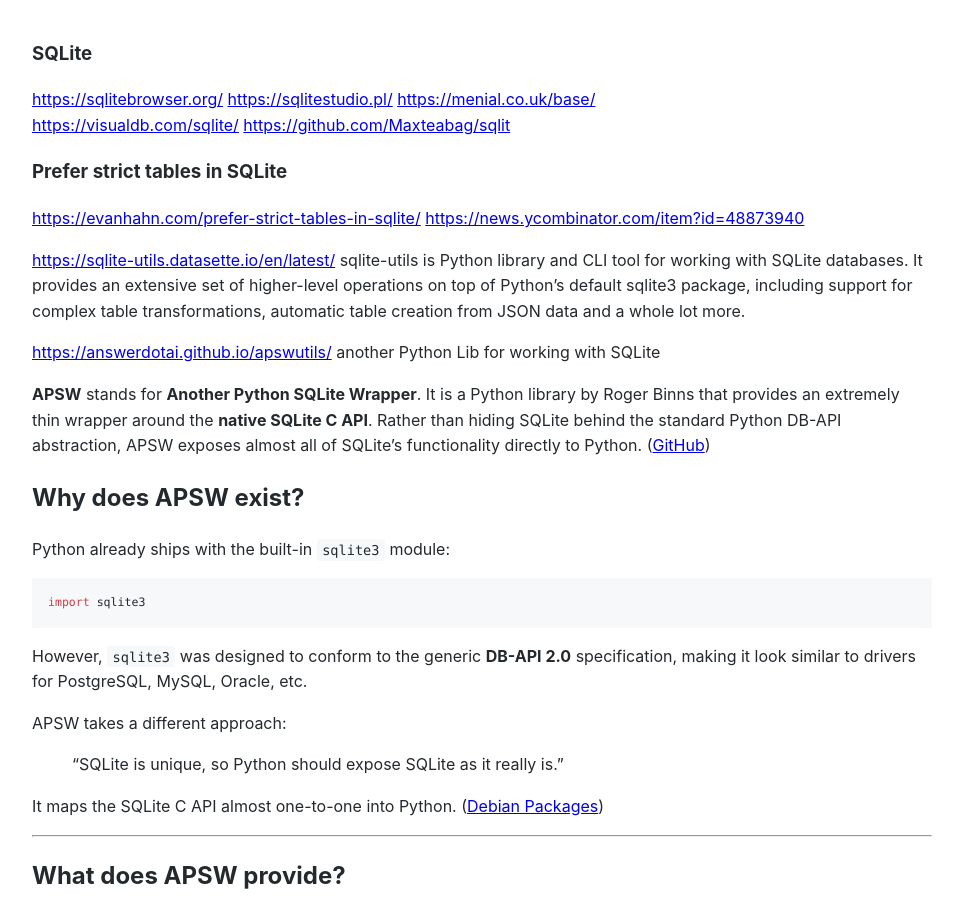
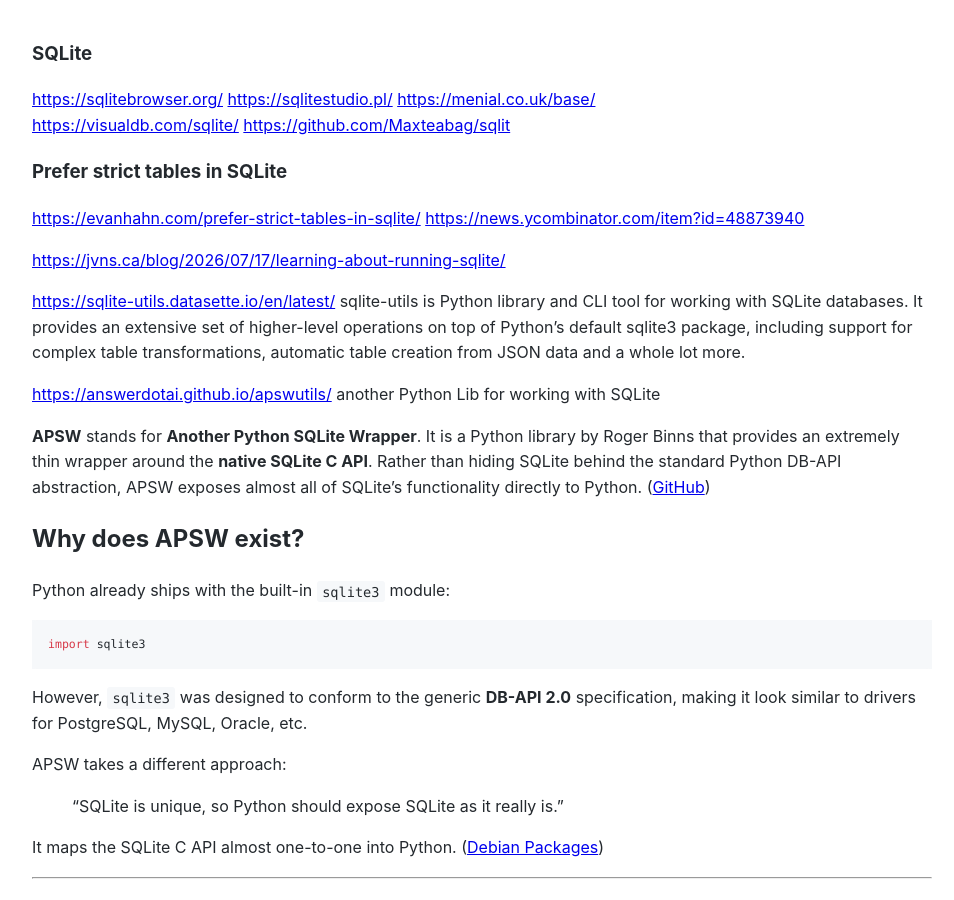
Before and after one commit to Michael-Lubinsky/michael-lubinsky.github.com, a Jekyll site: the page built from sqlite/sqlite.md, in a window 1280 px wide and 900 px high. Shown: the whole window, without its empty margins (158-1112 px from the left). Built offline with Jekyll 4.4.1, drawn with Linux system fonts in a browser that asks for light colours; our own code applies the rules of GitHub Pages for plain Markdown files.

Commit message:
Update sqlite.md

```diff
--- a/sqlite/sqlite.md
+++ b/sqlite/sqlite.md
@@ -5,6 +5,8 @@
 ###	Prefer strict tables in SQLite
 <https://evanhahn.com/prefer-strict-tables-in-sqlite/>
 <https://news.ycombinator.com/item?id=48873940>
+
+<https://jvns.ca/blog/2026/07/17/learning-about-running-sqlite/>
 
 <https://sqlite-utils.datasette.io/en/latest/>
 sqlite-utils is   Python library and CLI tool for working with SQLite databases.
```
